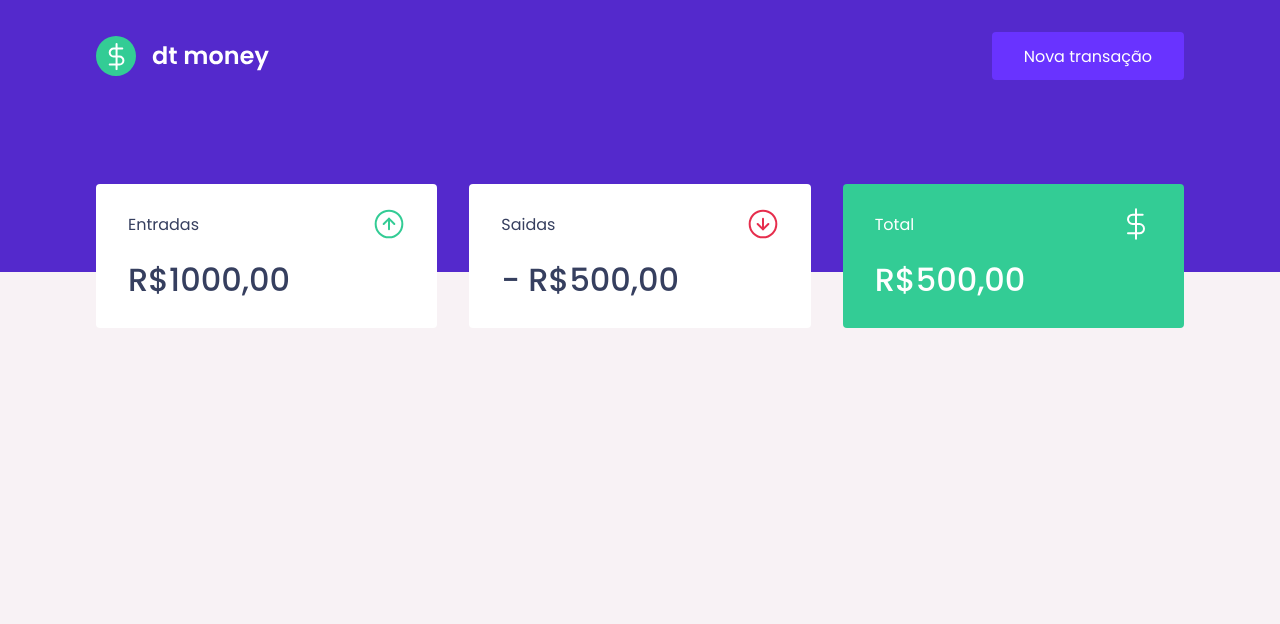
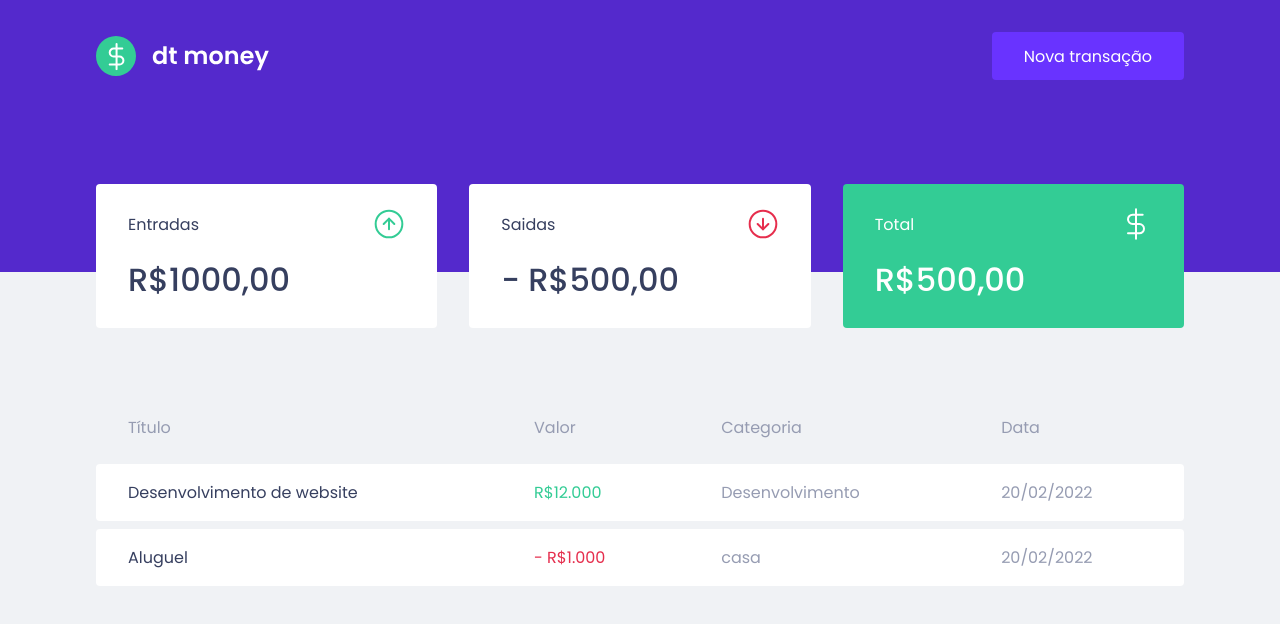
Before and after one commit to MatheusAbreuTech/02-dtmoney-ignite, a React (Create React App) app: page / in a window 1280 px wide. Shown: the top 624 px of the page. Built offline with nearby package versions, Linux system fonts and the light colour scheme.

Commit message:
create transactionsTable component

```diff
--- a/src/components/Dashboard/index.tsx
+++ b/src/components/Dashboard/index.tsx
@@ -1,10 +1,12 @@
 import Summary from "../Summary";
+import { TransactionsTable } from "../TransactionsTable";
 import * as S from "./styles";
 
 export default function Dashboard() {
   return (
     <S.Container>
       <Summary />
+      <TransactionsTable />
     </S.Container>
   );
 }
--- /dev/null
+++ b/src/components/TransactionsTable/index.tsx
@@ -0,0 +1,32 @@
+import * as S from "./styles";
+
+export function TransactionsTable() {
+  return (
+    <S.Container>
+      <table>
+        <thead>
+          <tr>
+            <th>Título</th>
+            <th>Valor</th>
+            <th>Categoria</th>
+            <th>Data</th>
+          </tr>
+        </thead>
+        <tbody>
+          <tr>
+            <td>Desenvolvimento de website</td>
+            <td className="deposit">R$12.000</td>
+            <td>Desenvolvimento</td>
+            <td>20/02/2022</td>
+          </tr>
+          <tr>
+            <td>Aluguel</td>
+            <td className="withdraw">- R$1.000</td>
+            <td>casa</td>
+            <td>20/02/2022</td>
+          </tr>
+        </tbody>
+      </table>
+    </S.Container>
+  );
+}
--- /dev/null
+++ b/src/components/TransactionsTable/styles.ts
@@ -0,0 +1,42 @@
+import styled from "styled-components";
+
+export const Container = styled.div`
+  margin-top: 4rem;
+
+  table {
+    width: 100%;
+    border-spacing: 0 0.5rem;
+
+    th {
+      color: var(--text-body);
+      font-weight: 400;
+      padding: 1rem 2rem;
+      text-align: left;
+      line-height: 1.5rem;
+    }
+
+    td {
+      padding: 1rem 2rem;
+      border: 0;
+      background: var(--shape);
+      color: var(--text-body);
+
+      &:first-child {
+        color: var(--text-title);
+        border-radius: 0.25rem 0 0 0.25rem;
+      }
+
+      &:last-child {
+        border-radius: 0 0.25rem 0.25rem 0;
+      }
+
+      &.deposit {
+        color: var(--green);
+      }
+
+      &.withdraw {
+        color: var(--red);
+      }
+    }
+  }
+`;
--- a/src/styles/global.ts
+++ b/src/styles/global.ts
@@ -9,9 +9,9 @@
         --blue-light: #6933FF;
 
         --text-title: #363F5F;
-        --text-body: #969CB3;
+        --text-body: #969CB2;
 
-        --background: #f8f2f5;
+        --background: #F0F2F5;
         --shape: #FFFFFF;
     }
 
```
